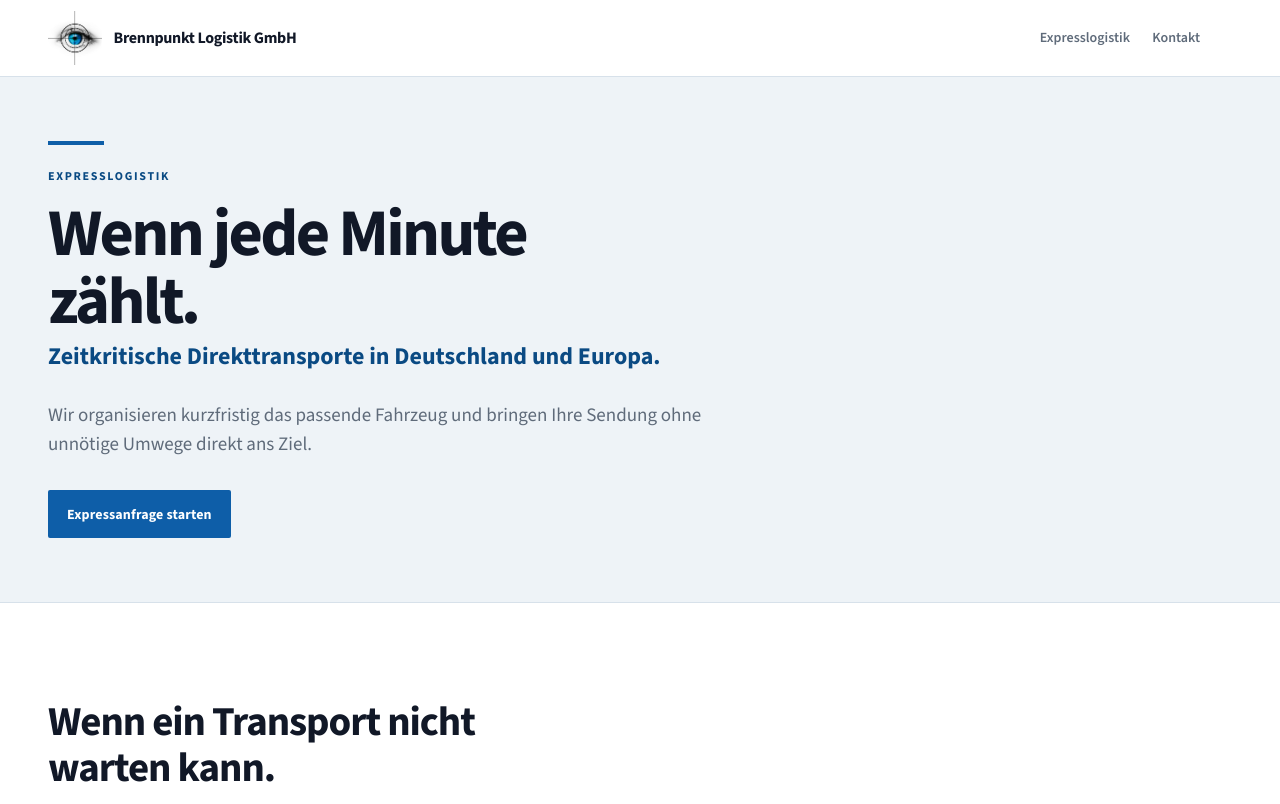
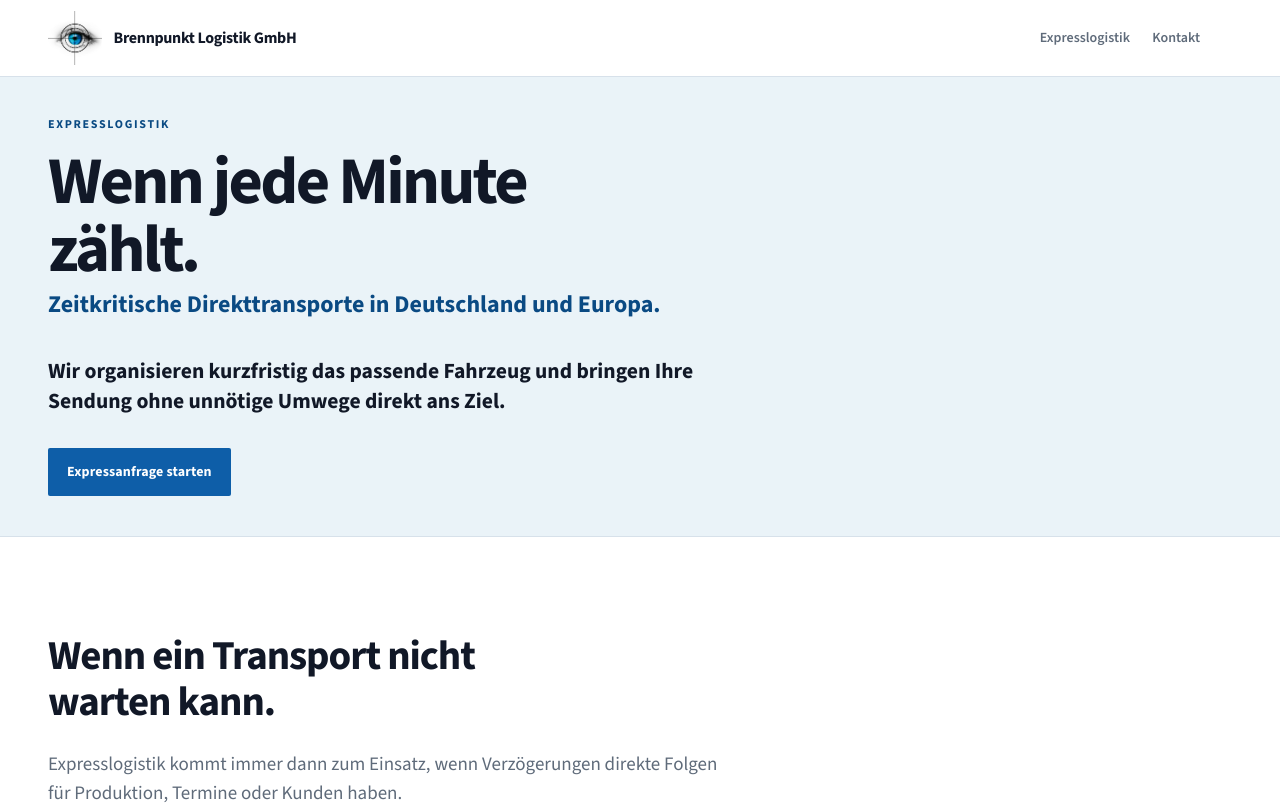
Before and after one commit to CornerDesign-Dominic/BPL-WEB, a Next.js app: page /expresslogistik in a window 1280 px wide. Shown: the top 804 px of the page. Built offline with nearby package versions, Linux system fonts and the light colour scheme.

Commit message:
Refine express hero styling

```diff
--- a/src/app/globals.css
+++ b/src/app/globals.css
@@ -101,7 +101,6 @@ h1, h2, h3, h4, p { margin-top: 0; }
 
 .hero { border-bottom: 1px solid var(--color-border); background: #eaf3f8; }
 .hero__content { position: relative; display: flex; min-height: clamp(18rem, 35vh, 23rem); flex-direction: column; align-items: flex-start; justify-content: center; padding-block: var(--space-5); }
-.hero__content::before { width: 3.5rem; height: 0.25rem; margin-bottom: var(--space-3); background: var(--color-primary); content: ""; }
 .eyebrow { margin-bottom: var(--space-2); color: var(--color-primary-dark); font-size: var(--text-xs); font-weight: 800; letter-spacing: 0.14em; line-height: 1.2; text-transform: uppercase; }
 h1, h2, h3, h4 { color: var(--color-text); font-weight: 700; letter-spacing: -0.026em; }
 h1 { max-width: 18ch; margin-bottom: 0.2rem; font-size: clamp(2.6rem, 5.2vw, 4.65rem); letter-spacing: -0.04em; line-height: 1.02; }
@@ -112,12 +111,11 @@ h3 { margin-bottom: var(--space-2); font-size: 1.25rem; line-height: 1.22; }
 .hero__goal { display: grid; gap: var(--space-2); }
 .hero__goal .eyebrow, .hero__goal .hero__intro { margin-bottom: 0; }
 
-.express-hero { border-bottom: 1px solid var(--color-border); background: var(--color-surface-alt); }
-.express-hero__content { display: flex; min-height: clamp(25rem, 48vh, 32rem); flex-direction: column; align-items: flex-start; justify-content: center; padding-block: var(--space-8); }
-.express-hero__content::before { width: 3.5rem; height: 0.25rem; margin-bottom: var(--space-3); background: var(--color-primary); content: ""; }
+.express-hero { border-bottom: 1px solid var(--color-border); background: #eaf3f8; }
+.express-hero__content { display: flex; min-height: clamp(18rem, 35vh, 23rem); flex-direction: column; align-items: flex-start; justify-content: center; padding-block: var(--space-5); }
 .express-hero__content .eyebrow { margin-bottom: var(--space-2); }
-.express-hero__subheadline { max-width: 39rem; margin: 0 0 var(--space-3); color: var(--color-primary-dark); font-size: clamp(1.2rem, 2vw, 1.5rem); font-weight: 700; }
-.express-hero__intro { max-width: 43rem; margin-bottom: var(--space-4); color: var(--color-text-muted); font-size: var(--text-lg); }
+.express-hero__subheadline { max-width: 39rem; margin: 0 0 var(--space-4); color: var(--color-primary-dark); font-size: clamp(1.2rem, 2vw, 1.5rem); font-weight: 700; }
+.express-hero__intro { max-width: 43rem; margin-bottom: var(--space-4); color: var(--color-text); font-size: clamp(1.125rem, 1.8vw, 1.35rem); font-weight: 700; line-height: 1.4; }
 
 .button { display: inline-flex; min-height: 3rem; align-items: center; justify-content: center; padding: 0.75rem 1.125rem; border: 1px solid transparent; border-radius: var(--radius-small); font-size: var(--text-sm); font-weight: 800; letter-spacing: 0.01em; transition: background-color var(--transition-fast), border-color var(--transition-fast), color var(--transition-fast), box-shadow var(--transition-fast); }
 .button--primary { color: var(--color-background); background: var(--color-primary); }
```
